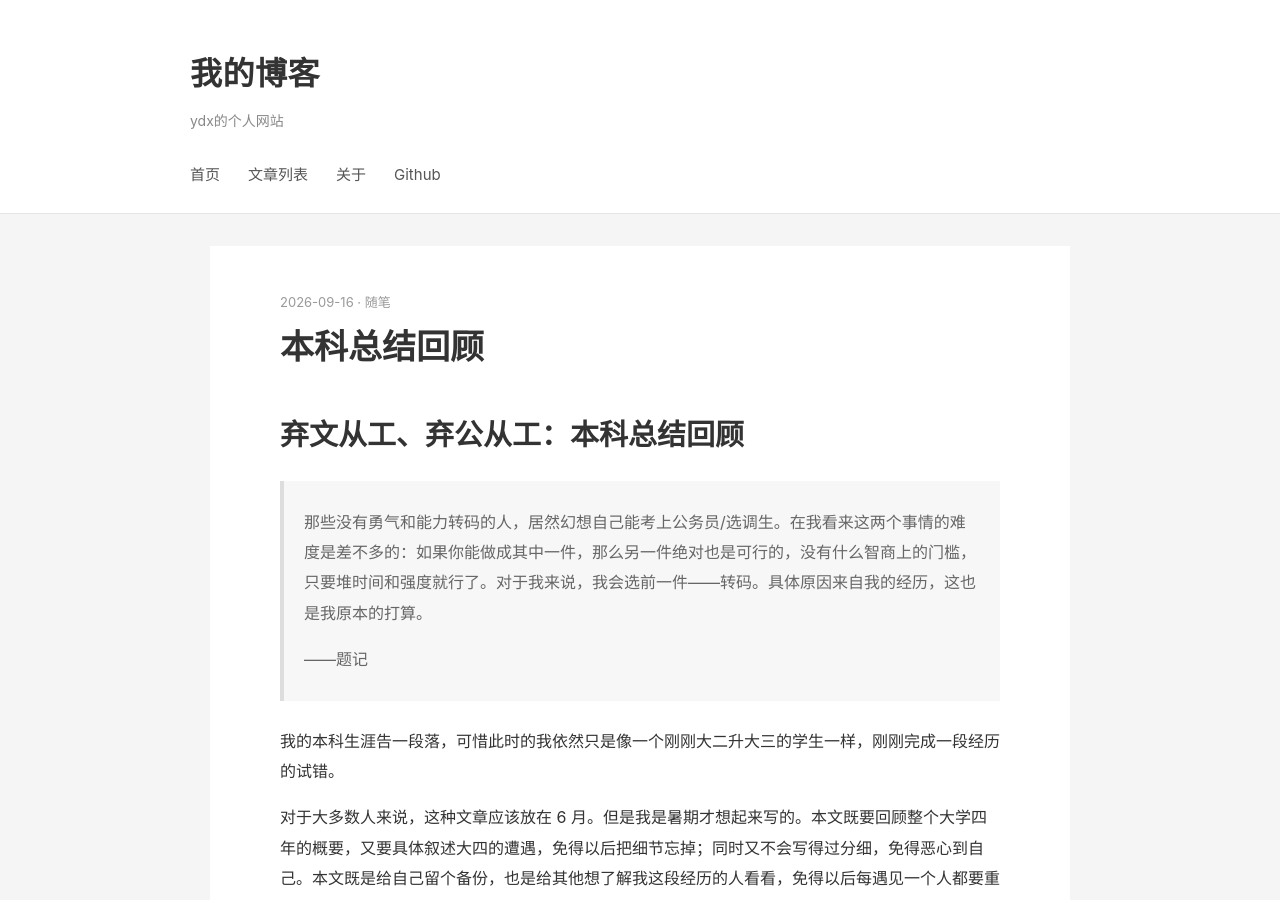
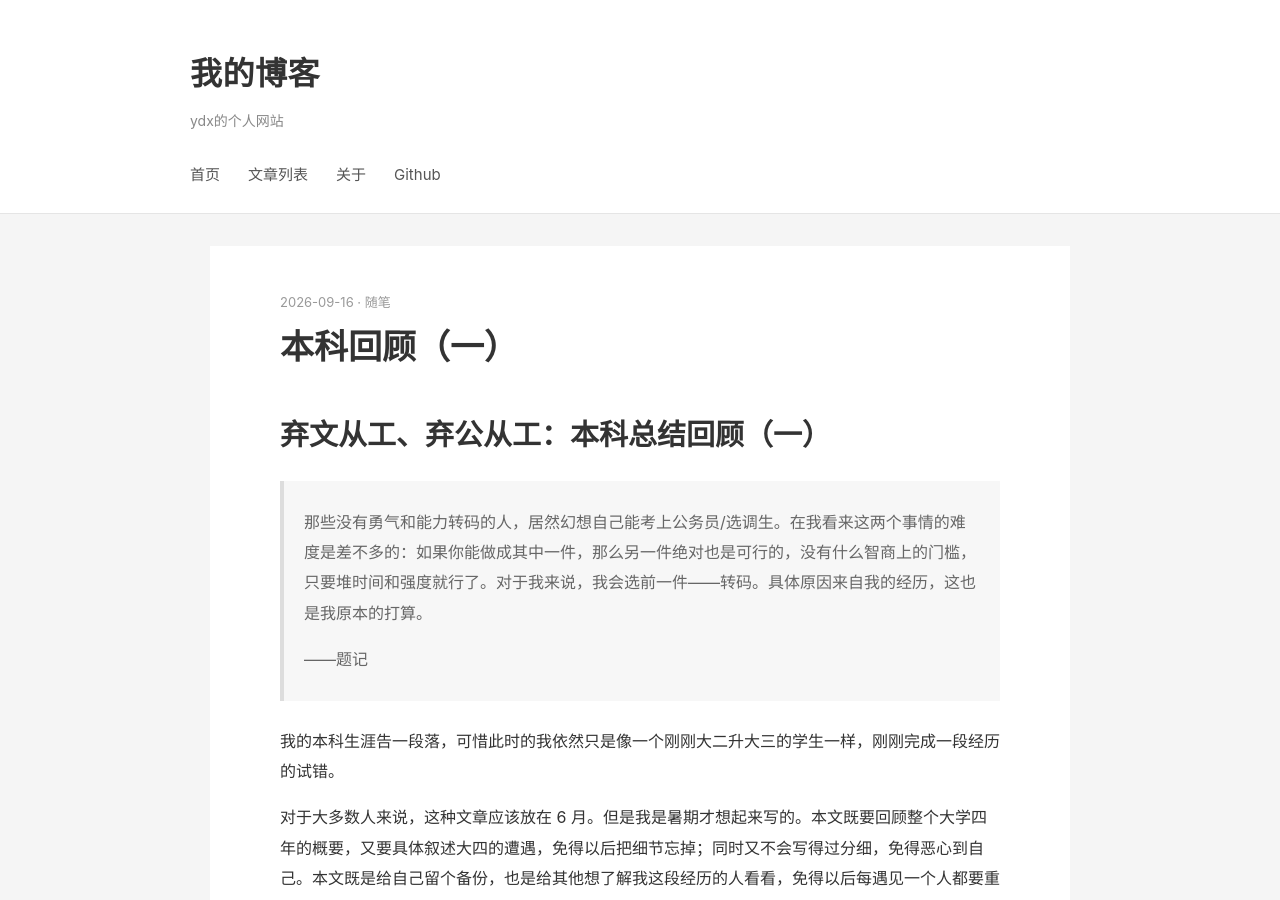
Before and after one commit to xxxxxxxs1/xxxxxxxs1.github.io, a Jekyll site: the page built from _posts/2026-09-16-本科总结回顾.md, in a window 1280 px wide and 900 px high. Built offline with Jekyll 4.4.1, drawn with Linux system fonts in a browser that asks for light colours.

Commit message:
Update 2026-09-16-本科总结回顾.md

```diff
--- a/_posts/2026-09-16-本科总结回顾.md
+++ b/_posts/2026-09-16-本科总结回顾.md
@@ -1,11 +1,11 @@
 ---
 layout: post
-title: "本科总结回顾"
+title: "本科回顾（一）"
 date: 2026-09-16
 categories: 随笔
 ---
 
-# 弃文从工、弃公从工：本科总结回顾
+# 弃文从工、弃公从工：本科总结回顾（一）
 
 > 那些没有勇气和能力转码的人，居然幻想自己能考上公务员/选调生。在我看来这两个事情的难度是差不多的：如果你能做成其中一件，那么另一件绝对也是可行的，没有什么智商上的门槛，只要堆时间和强度就行了。对于我来说，我会选前一件——转码。具体原因来自我的经历，这也是我原本的打算。
 >
```
